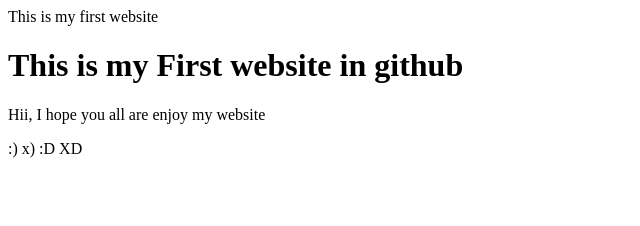
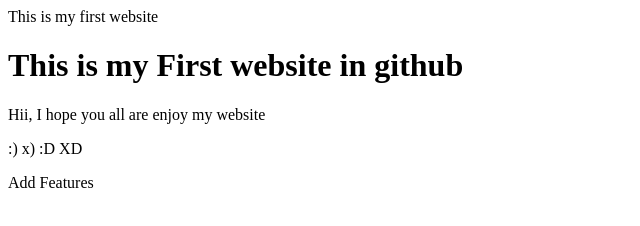
Before and after one commit to shubham7389/awesome-repo, a plain HTML site: page index.html in a window 1280 px wide. Shown: the whole page, without its empty margins (0-640 px from the left). Drawn offline with Linux system fonts and the light colour scheme.

Commit message:
Feature 1

```diff
--- a/index.html
+++ b/index.html
@@ -3,4 +3,5 @@
 	<h1> This is my First website in github </h1>
 	<p> Hii, I hope you all are enjoy my website</p>
 	<p>  :) x) :D XD </p>
+	<p>Add Features </p>
 </html>
```
